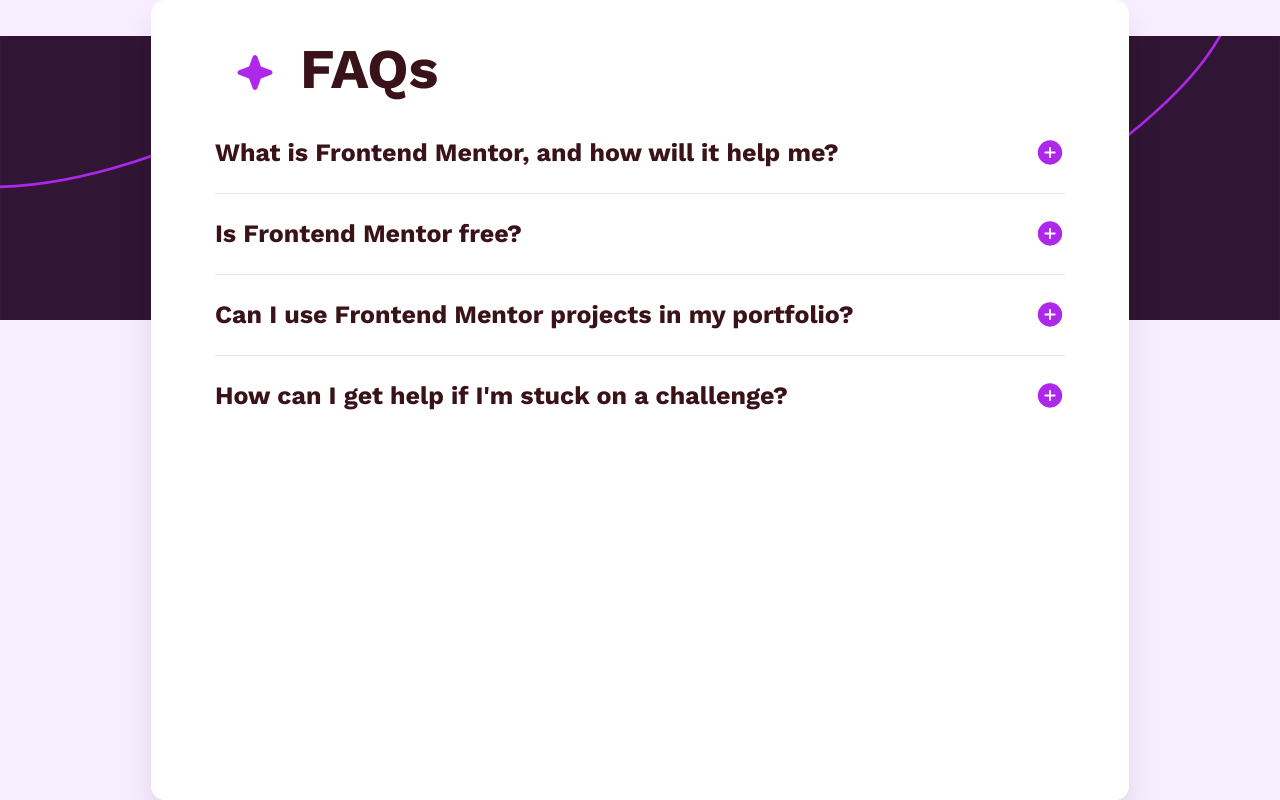
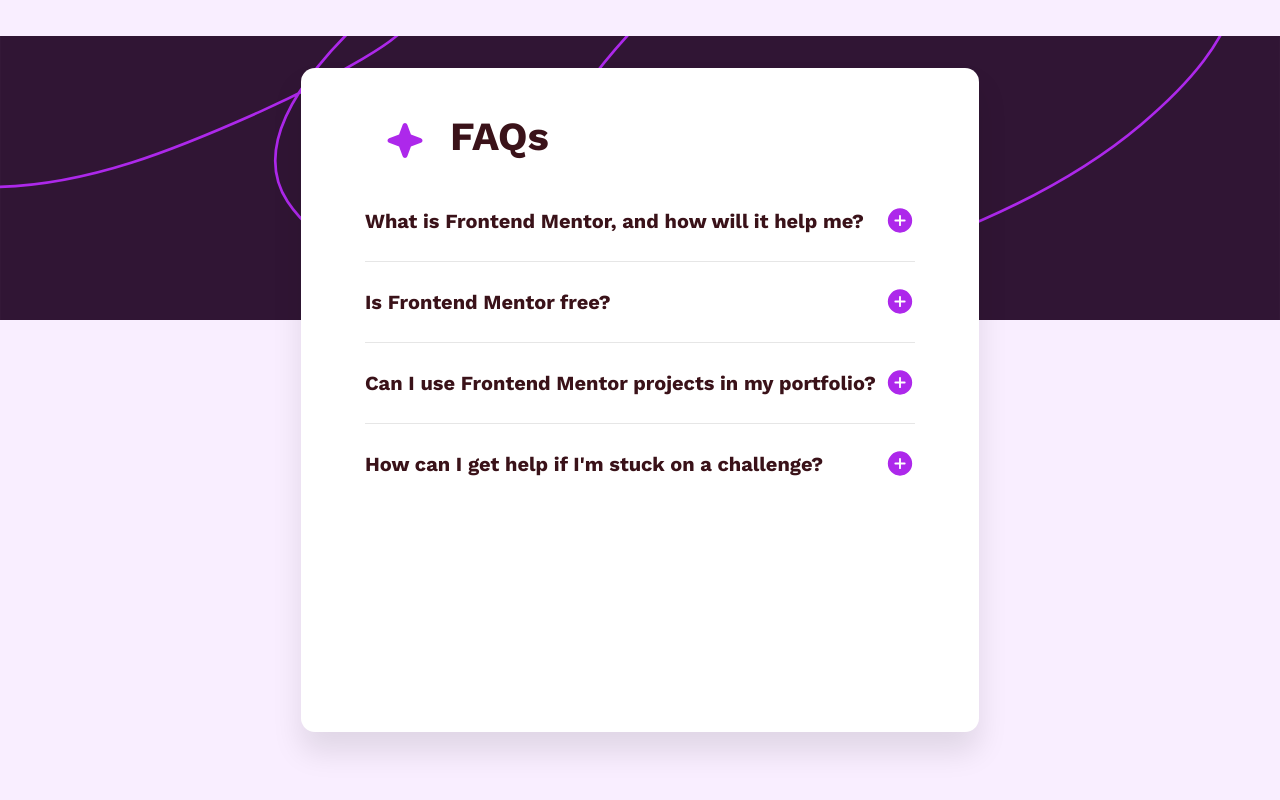
Before and after one commit to s-zx/faq-accordion, a plain HTML site: page index.html in a window 1280 px wide. Drawn offline with Linux system fonts and the light colour scheme.

Commit message:
adjust size

```diff
--- a/index.html
+++ b/index.html
@@ -39,23 +39,22 @@
       z-index: -1;
     }
     .container {
-      width: 850px;
-      height: 800px;
+      width: 550px;
+      min-height: 600px;
       background-color: white;
       z-index: 1;
       padding-left: 4rem;
       padding-right: 4rem;
       padding-top: 2rem;
+      padding-bottom: 2rem;
       border-radius: 14px;
       box-shadow: 0 20px 30px rgba(0, 0, 0, 0.10);
     }
     .title {
       display: flex;
       flex-direction: row;
-    }
-    .title {
       font-weight: 700;
-      font-size: 28px;
+      font-size: 20px;
       line-height: 34px;
       color: #3A1219;
       margin-bottom: 20px;
@@ -67,7 +66,7 @@
     }
     .question {
       font-weight: bold;
-      font-size: 25px;
+      font-size: 20px;
       color: #3A1219;
       line-height: 80px;
     }
@@ -100,7 +99,7 @@
     }
     .answer {
       margin-bottom: 20px;
-      font-size: 22px;
+      font-size: 15px;
       color: #9467ac;
       display: none;
     }
```
